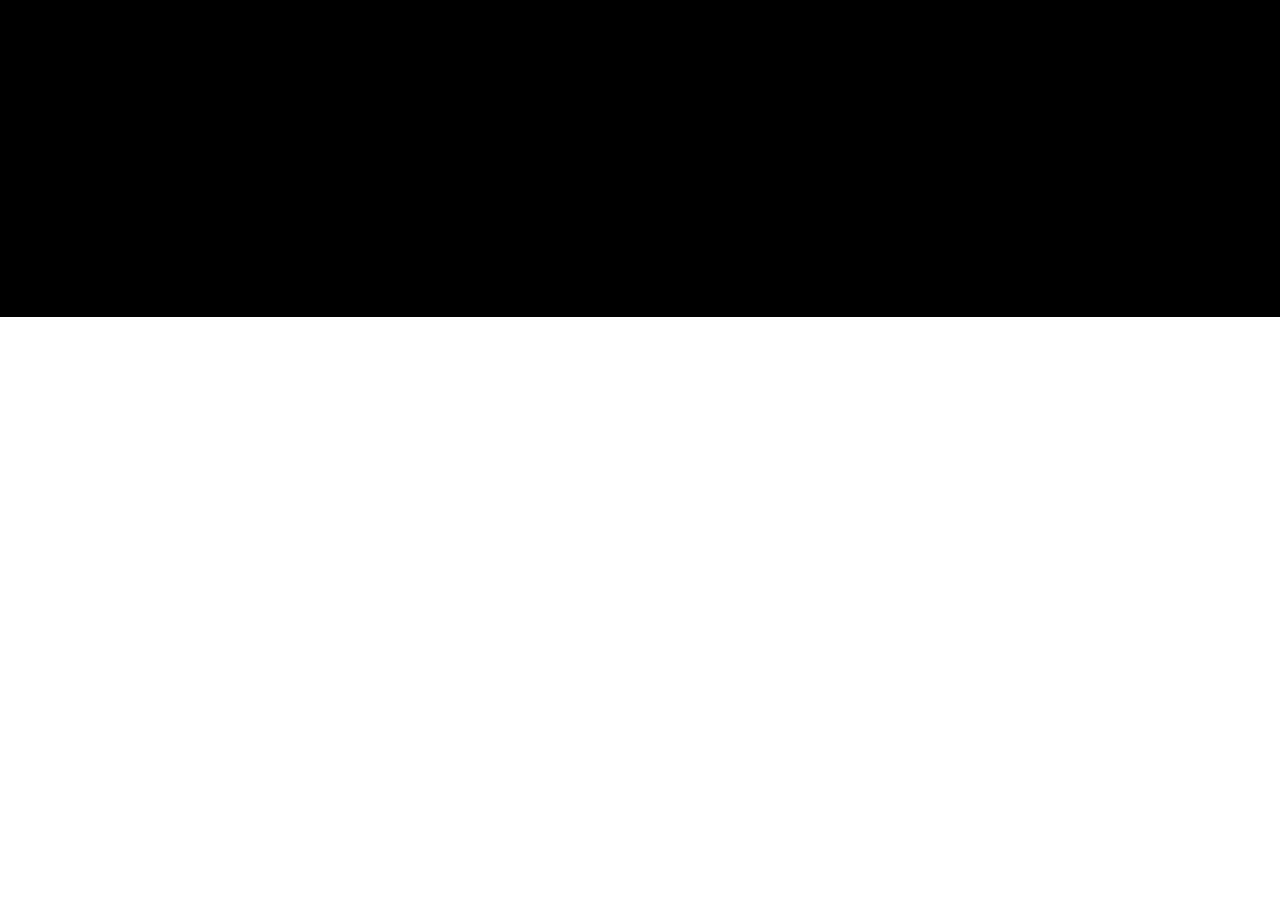
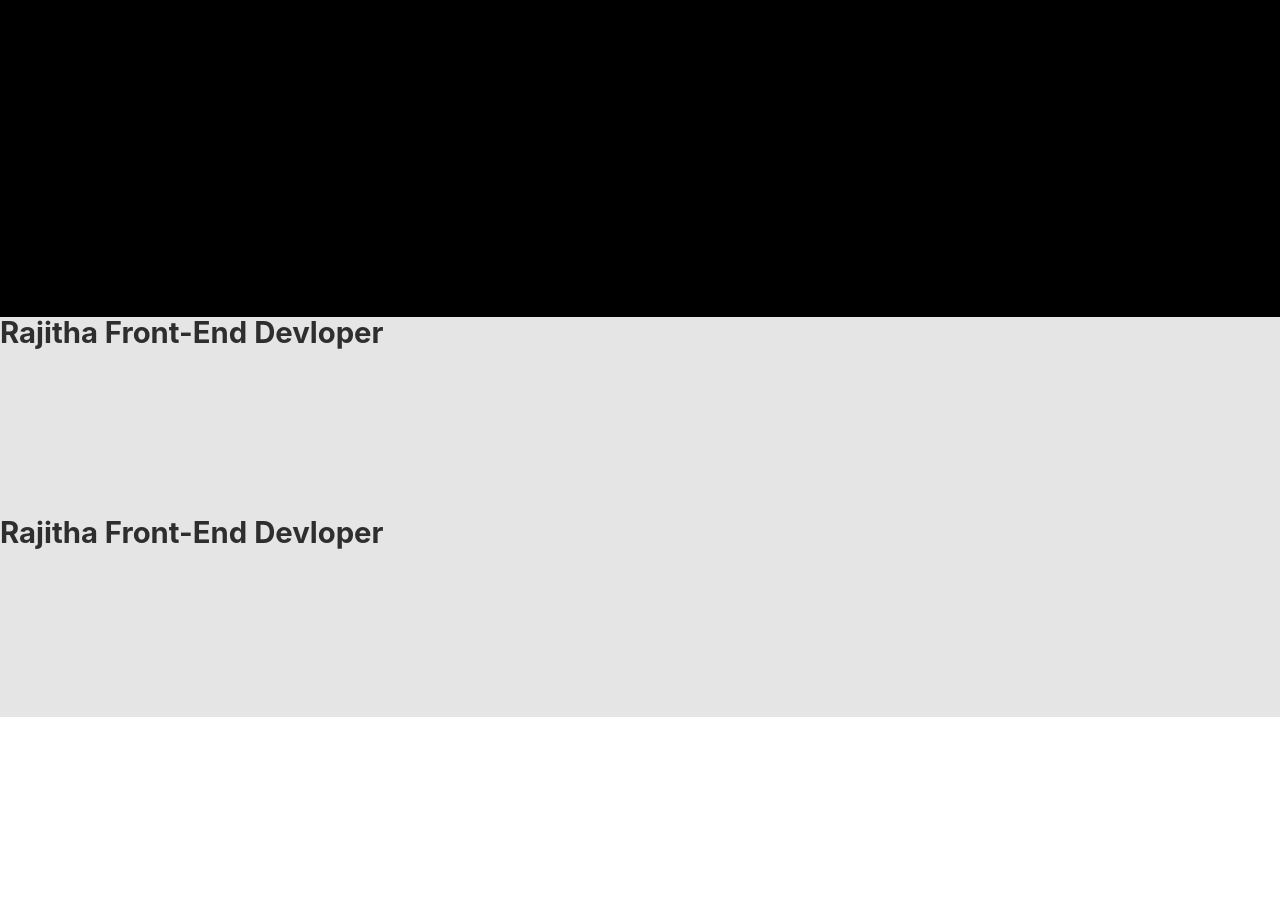
Before and after one commit to RajithaAppit/gatsbyapp, a Gatsby site: page / in a window 1280 px wide. Shown: the part 483-1400 px from the top of the page. Before the commit the page ends 800 px from the top, so only its background shows below. Built offline with nearby package versions, Linux system fonts and the light colour scheme; Gatsby itself is replaced by a stand-in of ours.

Commit message:
added profile

```diff
--- a/src/pages/index.css
+++ b/src/pages/index.css
@@ -69,3 +69,15 @@
     width: 100%;
     background-color: rgb(0, 0, 0);
 }
+
+.nameWrapper {
+    position: relative;
+    width: 140px;
+    height: 200px;
+}
+
+.nameWrapper h2 {
+    width: 300%;
+    height: 700px;
+    position: absolute;
+}
--- a/src/pages/index.js
+++ b/src/pages/index.js
@@ -26,6 +26,12 @@
         <div className="image"></div>
       </div>
     </div>
+    <div className="nameWrapper">
+      <h2> Rajitha Front-End Devloper </h2>
+    </div>
+    <div className="nameWrapper">
+      <h2> Rajitha Front-End Devloper </h2>
+    </div>
     {/* <Link to="/page-2/">Go to page 2</Link> */}
   </Layout>
 )
```
